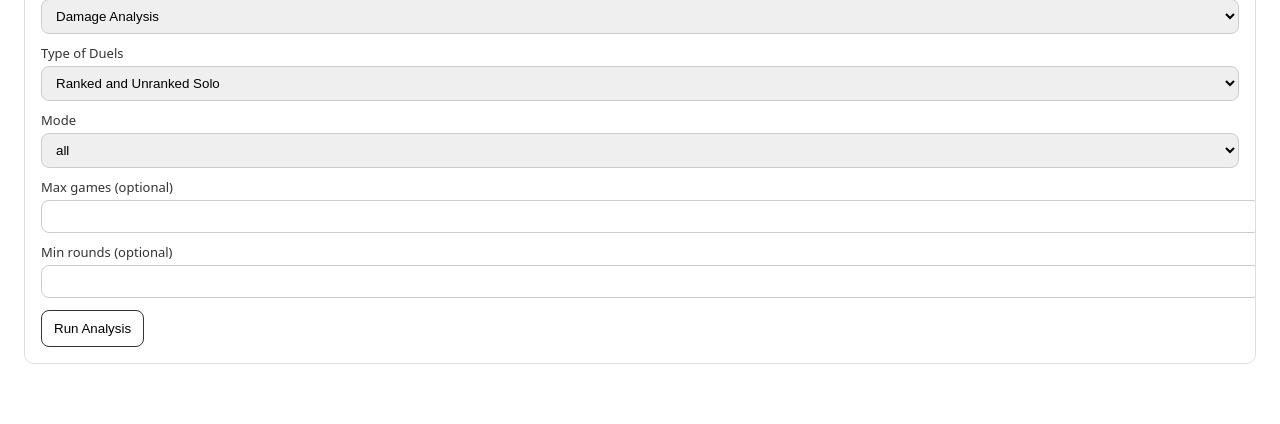
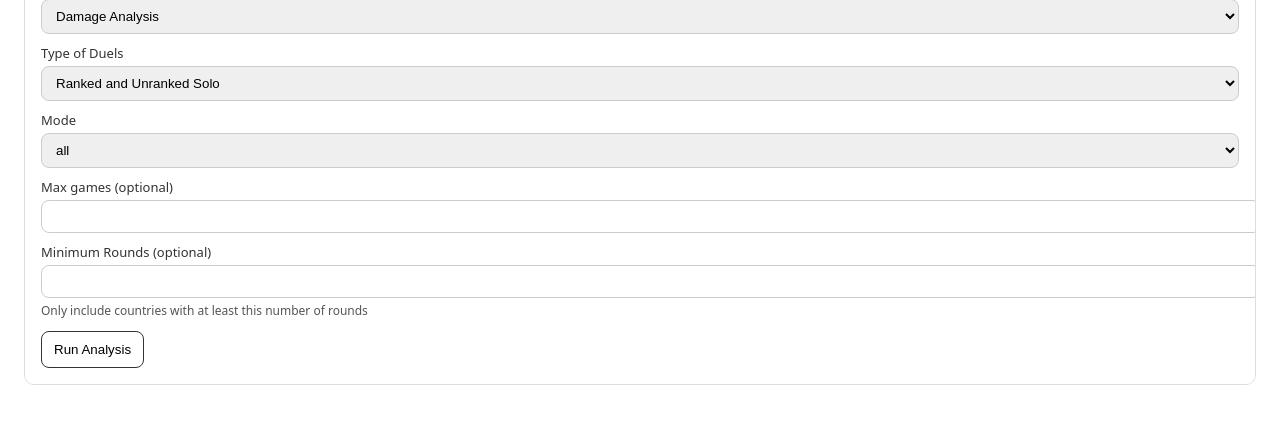
Before and after one commit to jonculver/geoguessr_stats, a FastAPI app: page / in a window 1280 px wide. Shown: the part 305-729 px from the top of the page. Run offline with FastAPI, Linux system fonts and the light colour scheme.

Commit message:
Web UI: clarify minimum rounds

```diff
--- a/geoguessr/web/templates/index.html
+++ b/geoguessr/web/templates/index.html
@@ -20,6 +20,7 @@
       .tab-frame .card { border: none; border-radius: 0; padding: 0; min-width: 0; }
       .tab-frame h2 { margin-top: 0; }
       label { display: block; font-size: 13px; margin-top: 10px; color: #333; }
+      .help { font-size: 12px; color: #555; margin-top: 4px; }
       input, select { width: 100%; padding: 8px 10px; margin-top: 4px; border: 1px solid #ccc; border-radius: 8px; }
       button { margin-top: 12px; padding: 10px 12px; border: 1px solid #333; border-radius: 8px; background: #fff; cursor: pointer; }
       .warn { background: #fff7e6; border: 1px solid #ffd591; padding: 10px 12px; border-radius: 8px; margin: 12px 0; white-space: pre-wrap; }
@@ -79,8 +80,9 @@
           <label>Max games (optional)</label>
           <input type="number" name="max_games" min="1" value="{{ analyse.form.max_games if analyse and analyse.form.max_games is not none else '' }}" />
 
-          <label>Min rounds (optional)</label>
+          <label>Minimum Rounds (optional)</label>
           <input type="number" name="min_rounds" min="0" value="{{ analyse.form.min_rounds if analyse and analyse.form.min_rounds is not none else '' }}" />
+          <div class="help">Only include countries with at least this number of rounds</div>
 
           <button type="submit">Run Analysis</button>
           </form>
```
